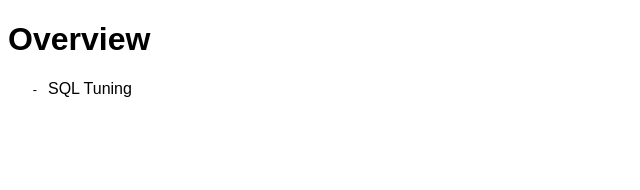
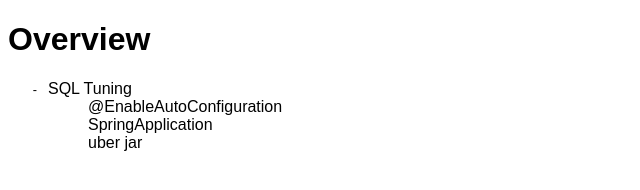
Before and after one commit to explorerc26/spring-boot, a plain HTML site: page index.html in a window 1280 px wide. Both pictures are taken after a click on the link "SQL Tuning". Shown: the whole page, without its empty margins (0-640 px from the left). Drawn offline with Linux system fonts and the light colour scheme.

Commit message:
Update index.html

```diff
--- a/index.html
+++ b/index.html
@@ -44,10 +44,9 @@
 <ul class="tree">
 <li><a href="#">SQL Tuning</a>
  <ul>
-	  <li>
-	  </li>
-	  <li>
-	  </li>
+	  <li><a href="#">@EnableAutoConfiguration</a></li>
+	  <li><a href="#">SpringApplication </a></li>
+	 <li><a href="#">uber jar </a></li>
  </ul>
 </li>
 </ul>
```
